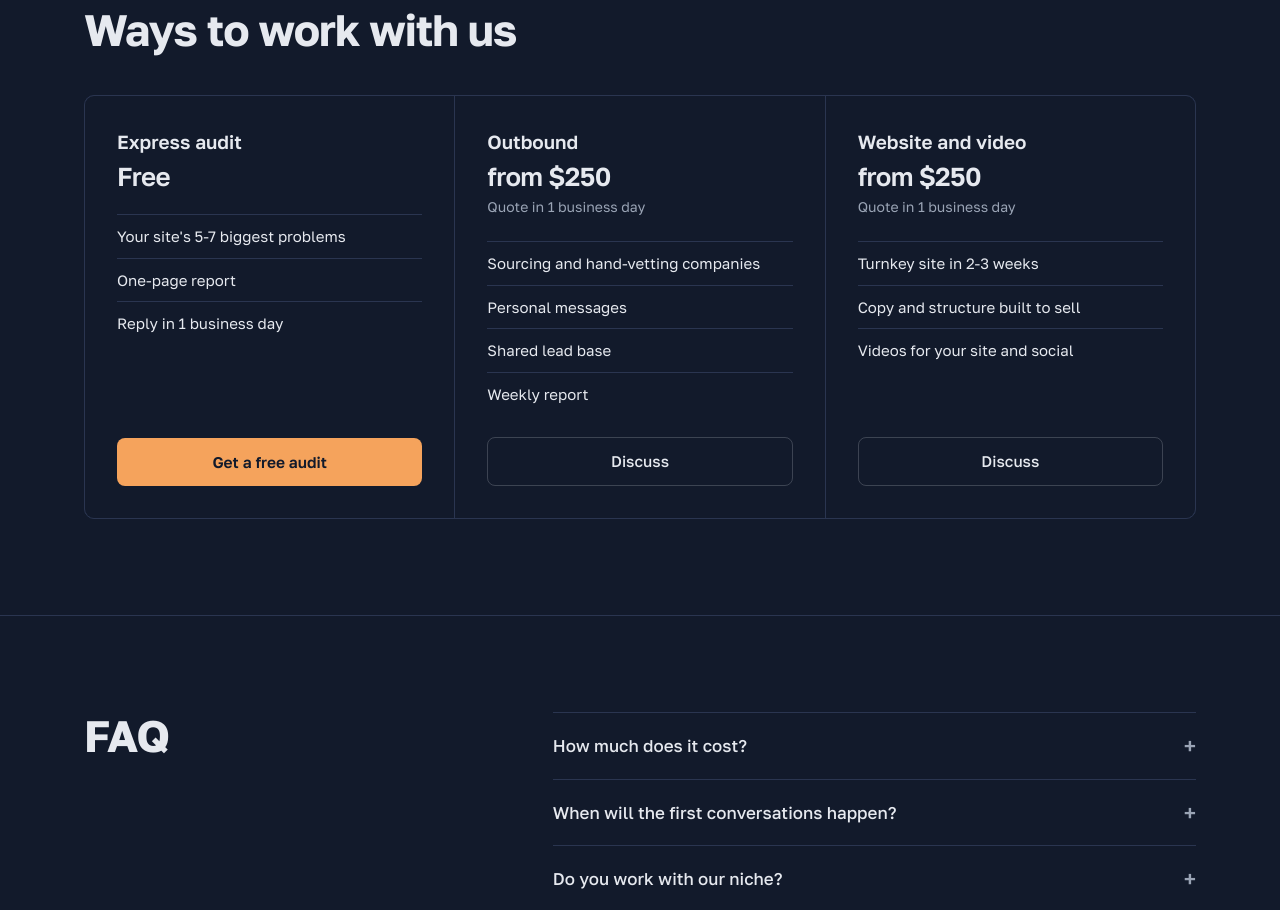
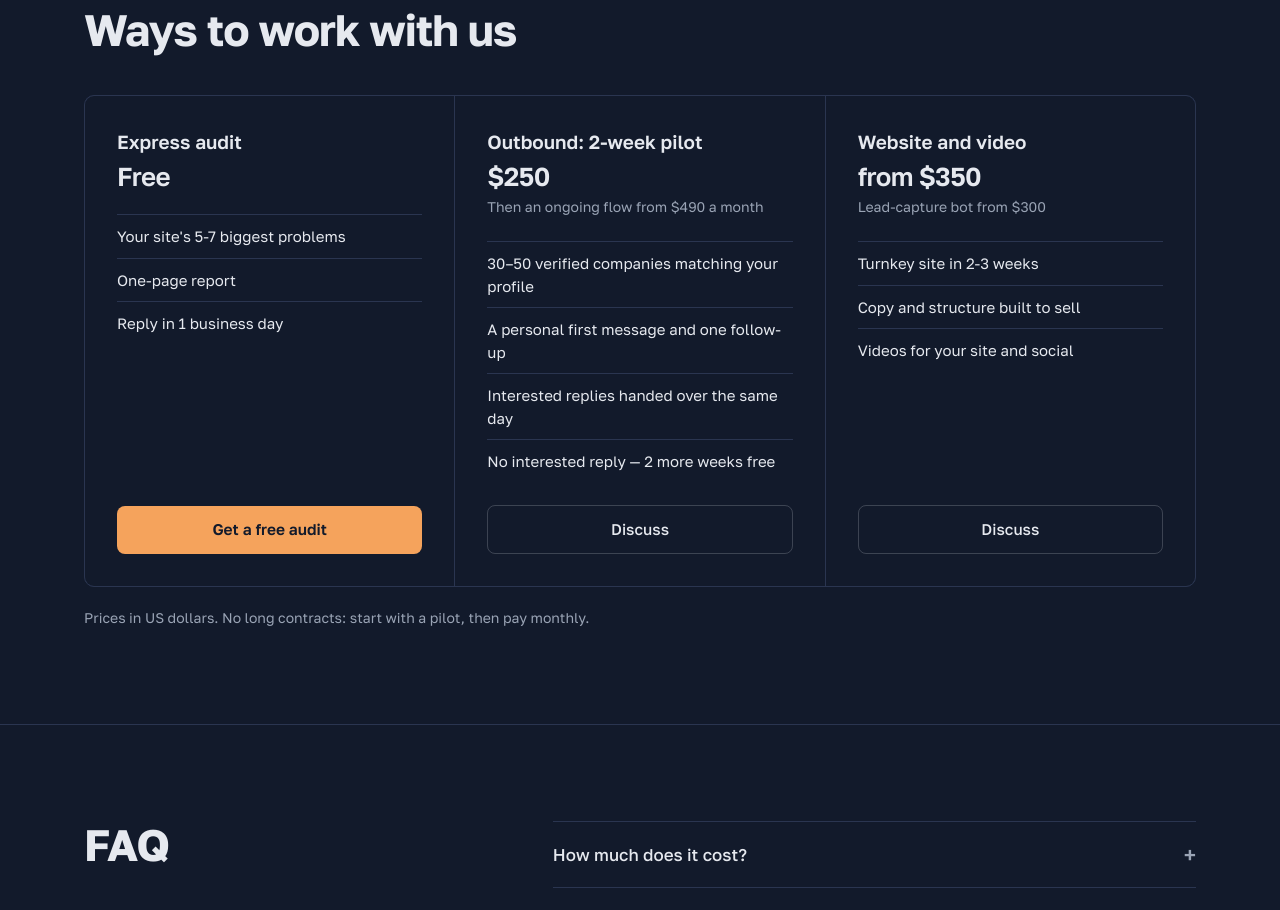
Before and after one commit to velorievvork-pixel/Ember-Court, a Next.js app: page /en in a window 1280 px wide. Shown: the part 3040-3950 px from the top of the page. Built offline with nearby package versions, Linux system fonts and the light colour scheme.

Commit message:
Site: price grid checked against competitors (pilot $250, flow from $490, site from $350, bot from $300)
Co-Authored-By: Claude Opus 5.5 <noreply@anthropic.com>
Claude-Session: https://claude.ai/code/session_01AMvf4BFchrx3KUN3To5jn3

```diff
--- a/src/app/[lang]/page.tsx
+++ b/src/app/[lang]/page.tsx
@@ -134,8 +134,8 @@ export default async function Home({ params }: PageProps<"/[lang]">) {
               {[1, 2, 3].map((n) => (
                 <div key={n} className="flex flex-col bg-paper p-7 sm:p-8">
                   <h3 className="text-[19px] font-semibold">{t(`l.p${n}.h`)}</h3>
-                  <p className="mt-2 text-[26px] font-semibold leading-none tracking-tight">{n === 1 ? t("l.plans.free") : t("l.plans.from")}</p>
-                  {n !== 1 && <p className="mt-1.5 text-[14px] text-ink-muted">{t("l.plans.quote")}</p>}
+                  <p className="mt-2 text-[26px] font-semibold leading-none tracking-tight">{n === 1 ? t("l.plans.free") : t(`l.p${n}.price`)}</p>
+                  {n !== 1 && <p className="mt-1.5 text-[14px] text-ink-muted">{t(`l.p${n}.sub`)}</p>}
                   <ul className="mt-6 grid flex-1 content-start gap-2.5">
                     {t(`l.p${n}.i`).split("|").map((it) => (
                       <li key={it} className="border-t border-rule pt-2.5 text-[15px] text-ink">{it}</li>
@@ -145,6 +145,7 @@ export default async function Home({ params }: PageProps<"/[lang]">) {
                 </div>
               ))}
             </div>
+            <p className="mt-5 text-[14px] text-ink-muted">{t("l.plans.note")}</p>
           </div>
         </section>
 
--- a/src/content/en.json
+++ b/src/content/en.json
@@ -166,18 +166,22 @@
   "l.plans.h": "Ways to work with us",
   "l.plans.free": "Free",
   "l.plans.quote": "Quote in 1 business day",
-  "l.plans.from": "from $250",
+  "l.plans.note": "Prices in US dollars. No long contracts: start with a pilot, then pay monthly.",
+  "l.p3.sub": "Lead-capture bot from $300",
+  "l.p3.price": "from $350",
+  "l.p2.sub": "Then an ongoing flow from $490 a month",
+  "l.p2.price": "$250",
   "l.plans.popular": "Most popular",
   "l.p1.h": "Express audit",
   "l.p1.i": "Your site's 5-7 biggest problems|One-page report|Reply in 1 business day",
-  "l.p2.h": "Outbound",
-  "l.p2.i": "Sourcing and hand-vetting companies|Personal messages|Shared lead base|Weekly report",
+  "l.p2.h": "Outbound: 2-week pilot",
+  "l.p2.i": "30–50 verified companies matching your profile|A personal first message and one follow-up|Interested replies handed over the same day|No interested reply — 2 more weeks free",
   "l.p3.h": "Website and video",
   "l.p3.i": "Turnkey site in 2-3 weeks|Copy and structure built to sell|Videos for your site and social",
   "l.plans.cta": "Discuss",
   "l.faq.h": "FAQ",
   "l.q1": "How much does it cost?",
-  "l.a1": "From $250. The exact price depends on scope and niche: we send a quote within 1 business day. The express site audit is free.",
+  "l.a1": "A 2-week outbound pilot is $250, then an ongoing flow from $490 a month. Websites from $350, a lead-capture bot from $300. The express site audit is free. We send an exact quote within 1 business day.",
   "l.q2": "When will the first conversations happen?",
   "l.a2": "First replies usually come within 2-3 weeks of starting.",
   "l.q3": "Do you work with our niche?",
--- a/src/content/ru.json
+++ b/src/content/ru.json
@@ -166,18 +166,22 @@
   "l.plans.h": "Форматы работы",
   "l.plans.free": "Бесплатно",
   "l.plans.quote": "Расчёт за 1 рабочий день",
-  "l.plans.from": "от $250",
+  "l.plans.note": "Цены в долларах, оплата в тенге или рублях по курсу на день оплаты. Без долгих договоров: сначала пилот, дальше помесячно.",
+  "l.p3.sub": "≈ 155 000 ₸ · 29 500 ₽. Бот для заявок от $300",
+  "l.p3.price": "от $350",
+  "l.p2.sub": "≈ 110 000 ₸ · 21 000 ₽. Дальше поток от $490 в месяц",
+  "l.p2.price": "$250",
   "l.plans.popular": "Чаще всего выбирают",
   "l.p1.h": "Экспресс-аудит",
   "l.p1.i": "5-7 главных проблем сайта|Отчёт на одной странице|Ответ за 1 рабочий день",
-  "l.p2.h": "Outbound-поток",
-  "l.p2.i": "Поиск и ручная проверка компаний|Персональные сообщения|Ведение в общей базе|Еженедельный отчёт",
+  "l.p2.h": "Outbound: пилот 2 недели",
+  "l.p2.i": "30–50 проверенных компаний под ваш профиль|Личное первое сообщение и одно повторное|Ответы с интересом передаём в тот же день|Ни одного ответа с интересом — ещё 2 недели бесплатно",
   "l.p3.h": "Сайт и видео",
   "l.p3.i": "Сайт под ключ за 2-3 недели|Тексты и структура под продажи|Ролики для сайта и соцсетей",
   "l.plans.cta": "Обсудить",
   "l.faq.h": "Частые вопросы",
   "l.q1": "Сколько это стоит?",
-  "l.a1": "Стоит от $250. Точная цена зависит от объёма и ниши: расчёт присылаем за 1 рабочий день. Экспресс-аудит сайта бесплатный.",
+  "l.a1": "Пилот outbound на 2 недели — $250, дальше поток от $490 в месяц. Сайт от $350, бот для заявок от $300. Экспресс-аудит сайта бесплатный. Точный расчёт присылаем за 1 рабочий день.",
   "l.q2": "Когда будут первые разговоры?",
   "l.a2": "Первые ответы обычно приходят в течение 2-3 недель после старта.",
   "l.q3": "Вы работаете с нашей нишей?",
--- a/src/content/uk.json
+++ b/src/content/uk.json
@@ -166,18 +166,22 @@
   "l.plans.h": "Формати роботи",
   "l.plans.free": "Безкоштовно",
   "l.plans.quote": "Розрахунок за 1 робочий день",
-  "l.plans.from": "від $250",
+  "l.plans.note": "Ціни в доларах. Без довгих договорів: спочатку пілот, далі щомісяця.",
+  "l.p3.sub": "Бот для заявок від $300",
+  "l.p3.price": "від $350",
+  "l.p2.sub": "Далі потік від $490 на місяць",
+  "l.p2.price": "$250",
   "l.plans.popular": "Найчастіше обирають",
   "l.p1.h": "Експрес-аудит",
   "l.p1.i": "5-7 головних проблем сайту|Звіт на одній сторінці|Відповідь за 1 робочий день",
-  "l.p2.h": "Outbound-потік",
-  "l.p2.i": "Пошук і ручна перевірка компаній|Персональні повідомлення|Ведення в спільній базі|Щотижневий звіт",
+  "l.p2.h": "Outbound: пілот 2 тижні",
+  "l.p2.i": "30–50 перевірених компаній під ваш профіль|Особисте перше повідомлення й одне повторне|Відповіді з інтересом передаємо того ж дня|Жодної відповіді з інтересом — ще 2 тижні безкоштовно",
   "l.p3.h": "Сайт і відео",
   "l.p3.i": "Сайт під ключ за 2-3 тижні|Тексти й структура під продажі|Ролики для сайту і соцмереж",
   "l.plans.cta": "Обговорити",
   "l.faq.h": "Часті питання",
   "l.q1": "Скільки це коштує?",
-  "l.a1": "Від $250. Точна ціна залежить від обсягу й ніші: розрахунок надсилаємо за 1 робочий день. Експрес-аудит сайту безкоштовний.",
+  "l.a1": "Пілот outbound на 2 тижні — $250, далі потік від $490 на місяць. Сайт від $350, бот для заявок від $300. Експрес-аудит сайту безкоштовний. Точний розрахунок надсилаємо за 1 робочий день.",
   "l.q2": "Коли будуть перші розмови?",
   "l.a2": "Перші відповіді зазвичай приходять протягом 2-3 тижнів після старту.",
   "l.q3": "Ви працюєте з нашою нішею?",
```
Also changed, not shown: 1 other file (tests, documents, lock files or other folders).
